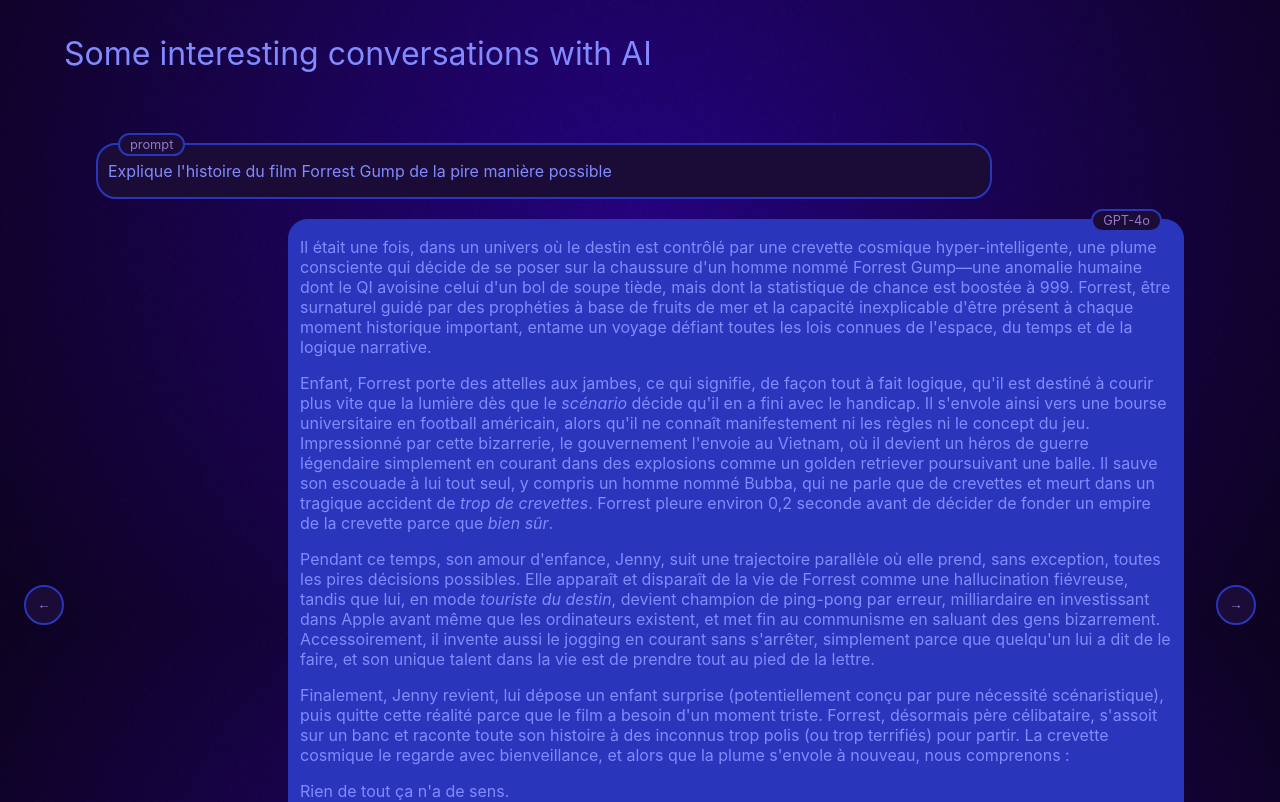
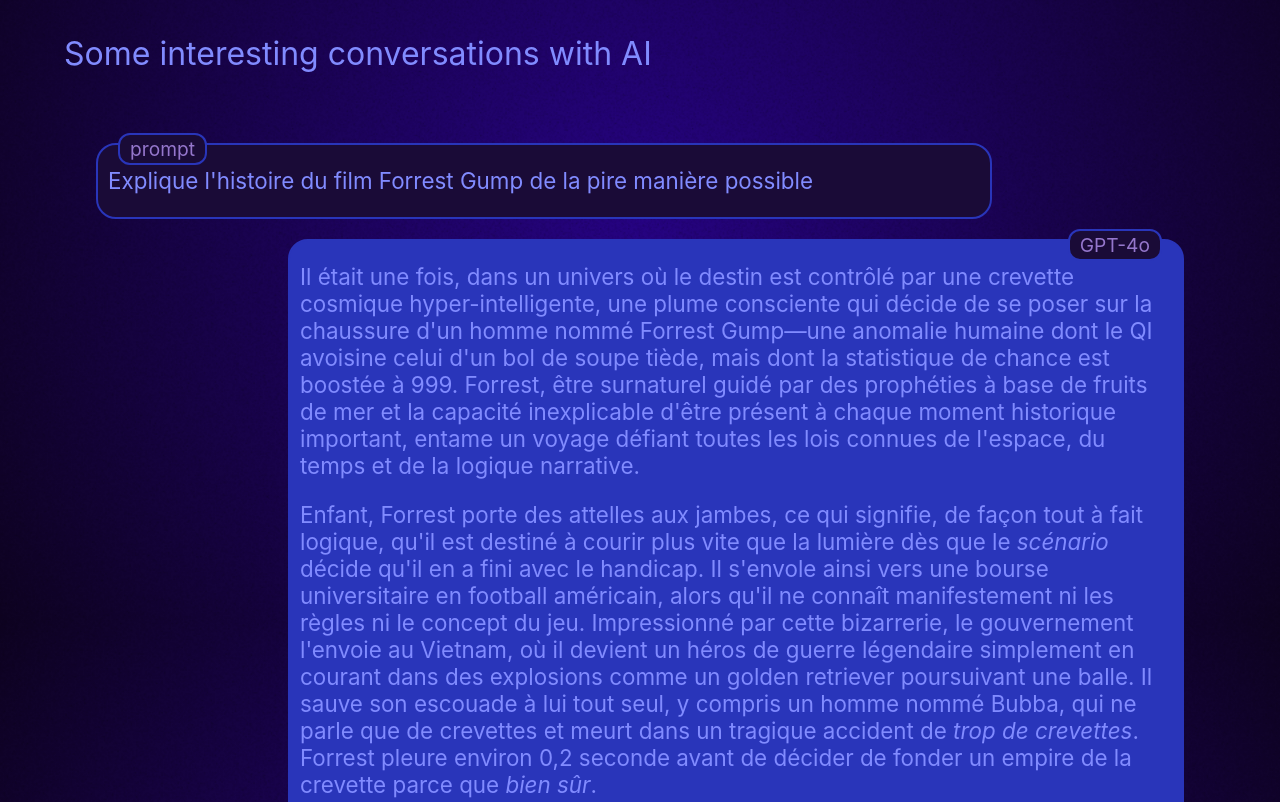
Before and after one commit to Olivier-aka-Raiden/olivier-app, a React (Create React App) app: page / in a window 1280 px wide. Shown: the part 9900-10702 px from the top of the page. Built offline with nearby package versions, Linux system fonts and the light colour scheme.

Commit message:
update deps

```diff
--- a/src/components/PromptBubble.tsx
+++ b/src/components/PromptBubble.tsx
@@ -57,11 +57,11 @@ const MessageBubble = styled.div<{ isResponse?: boolean }>`
     margin: ${props => props.isResponse ? '0 0 0 auto' : '0 auto 0 0'};
     width: 70vw;
     color: var(--color-text);
-    font-size: 0.5rem;
+    font-size: 0.7rem;
 
     @media (max-width: 768px) {
         padding: 0 10px;
-        font-size: 0.5rem;
+        font-size: 0.7rem;
         overflow-y: visible!important;
     }
 `;
@@ -74,11 +74,11 @@ const BubbleLabel = styled.div<{ isResponse?: boolean }>`
     padding: 2px 10px;
     border: 2px solid var(--color-link);
     border-radius: 12px;
-    font-size: 0.4rem;
+    font-size: 0.6rem;
     color: var(--color-title);
 
     @media (max-width: 768px) {
-        font-size: 0.3rem;
+        font-size: 0.5rem;
         padding: 1px 4px;
     }
 `;
```
Also changed, not shown: package.json (+7 -2 lines), 2 other files (tests, documents, lock files or other folders).
